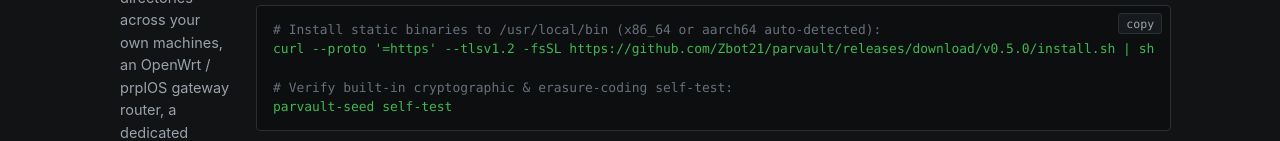
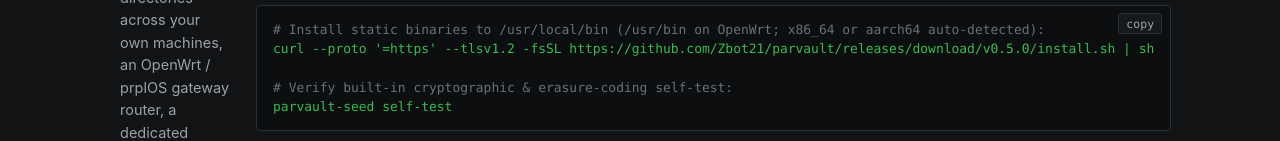
Before and after one commit to Zbot21/parvault, a plain HTML site: page website/index.html in a window 1280 px wide. Shown: the part 563-704 px from the top of the page. Drawn offline with Linux system fonts and the light colour scheme.

Commit message:
docs(router): procd caps tokio threads, not memory; supported NAS filesystems; B-53 CHANGELOG; OpenWrt install path
The procd comment and ROUTER_SOC_HARDWARE_GUIDE said the router runtime bounds memory; the
daemon also runs std threads outside tokio, so it caps tokio's threads only. The guide lists the
mountpoint and filesystem checks and the chown-on-owner-change rule. website: install.sh puts
binaries in /usr/bin on OpenWrt.

Co-Authored-By: Claude Opus 5.5 <noreply@anthropic.com>

```diff
--- a/website/index.html
+++ b/website/index.html
@@ -372,7 +372,7 @@
           </tbody>
         </table>
 
-        <pre class="term"><button class="copy-btn" onclick="copyCode(this)">copy</button><span class="c"># Install static binaries to /usr/local/bin (x86_64 or aarch64 auto-detected):</span>
+        <pre class="term"><button class="copy-btn" onclick="copyCode(this)">copy</button><span class="c"># Install static binaries to /usr/local/bin (/usr/bin on OpenWrt; x86_64 or aarch64 auto-detected):</span>
 <span class="cmd" id="install-cmd-line">curl --proto '=https' --tlsv1.2 -fsSL https://github.com/Zbot21/parvault/releases/download/v0.5.0/install.sh | sh</span>
 
 <span class="c"># Verify built-in cryptographic &amp; erasure-coding self-test:</span>
```
Also changed, not shown: 3 other files.
